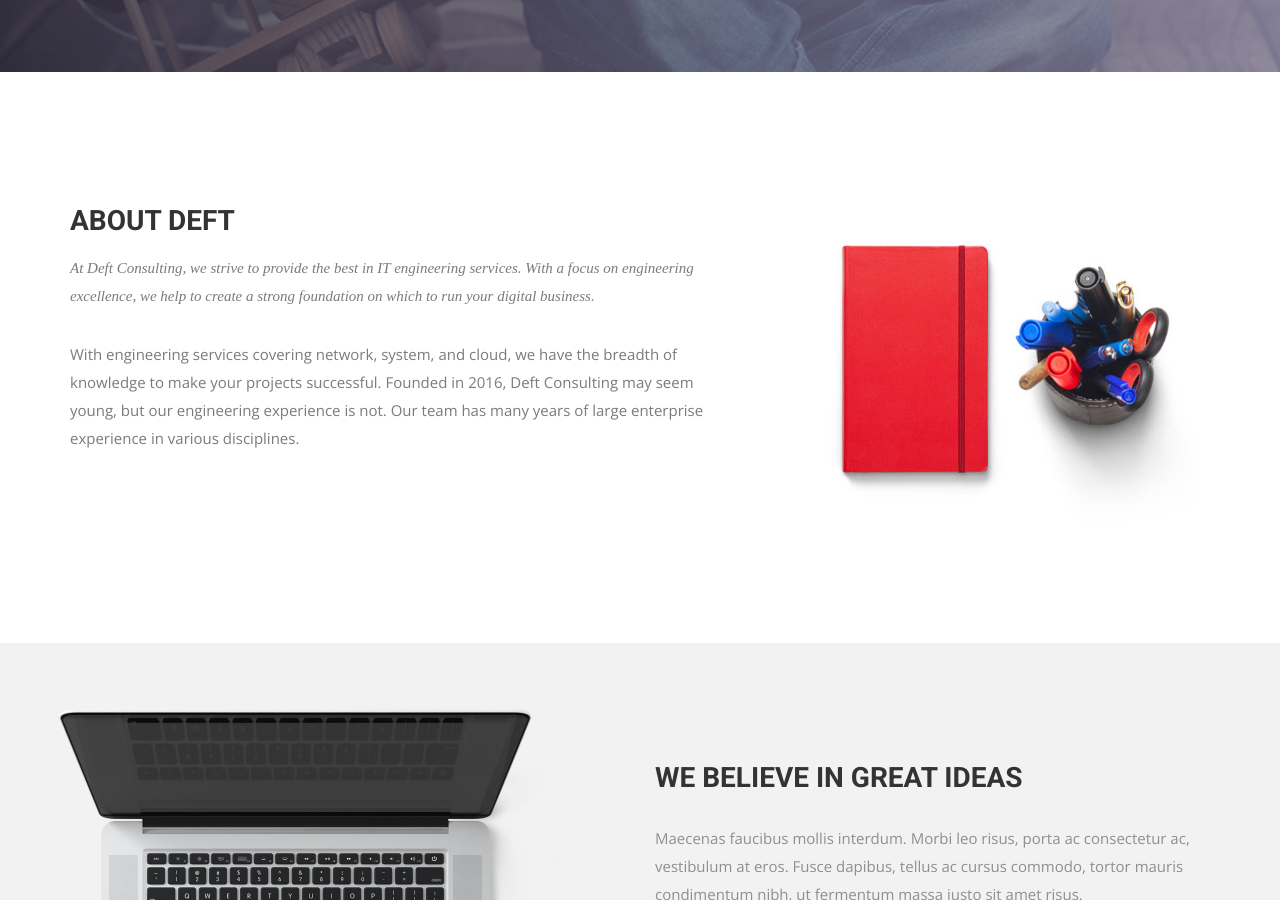
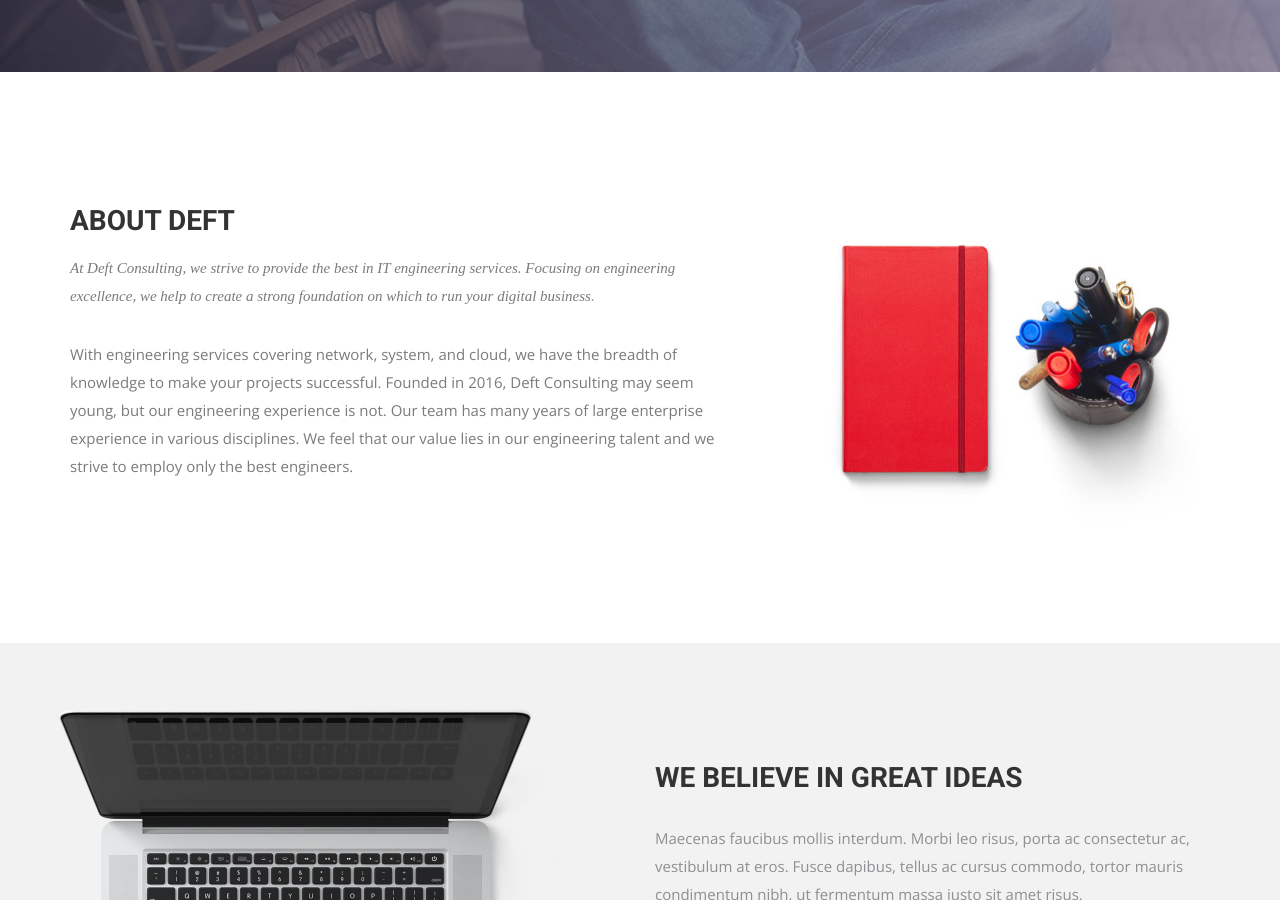
Before and after one commit to deftconsulting/deftconsulting.github.io, a Jekyll site: the page built from index.html, in a window 1280 px wide and 900 px high, scrolled down 783 px. Built offline with Jekyll 4.4.1, drawn with Linux system fonts in a browser that asks for light colours; nearby versions of some CDN libraries; some web fonts are replaced.

Commit message:
fixing some nav and copy

```diff
--- a/_includes/header.html
+++ b/_includes/header.html
@@ -22,7 +22,7 @@
             <div class="collapse navbar-collapse" id="bs-example-navbar-collapse-1">
               <ul class="nav navbar-nav navbar-right">
                 <li><a href="{{ site.baseurl }}/">Home</a></li>
-                <li><a href="{{ site.baseurl }}/about">About</a></li>
+                <li><a href="{{ site.baseurl }}/#intro">About</a></li>
                 <li><a href="{{ site.baseurl }}/services">Services</a></li>
                 <li><a href="{{ site.baseurl }}/contact">Contact</a></li>
               </ul>
--- a/index.html
+++ b/index.html
@@ -25,9 +25,9 @@
         <div class="block">
           <div class="section-title">
             <h2>About Deft</h2>
-            <p>At Deft Consulting, we strive to provide the best in IT engineering services. With a focus on engineering excellence, we help to create a strong foundation on which to run your digital business.</p>
+            <p>At Deft Consulting, we strive to provide the best in IT engineering services. Focusing on engineering excellence, we help to create a strong foundation on which to run your digital business.</p>
           </div>
-          <p>With engineering services covering network, system, and cloud, we have the breadth of knowledge to make your projects successful.  Founded in 2016, Deft Consulting may seem young, but our engineering experience is not.  Our team has many years of large enterprise experience in various disciplines.</p>
+          <p>With engineering services covering network, system, and cloud, we have the breadth of knowledge to make your projects successful. Founded in 2016, Deft Consulting may seem young, but our engineering experience is not.  Our team has many years of large enterprise experience in various disciplines.  We feel that our value lies in our engineering talent and we strive to employ only the best engineers.</p>
         </div>
       </div><!-- .col-md-7 close -->
       <div class="col-md-5 col-sm-12">
```
